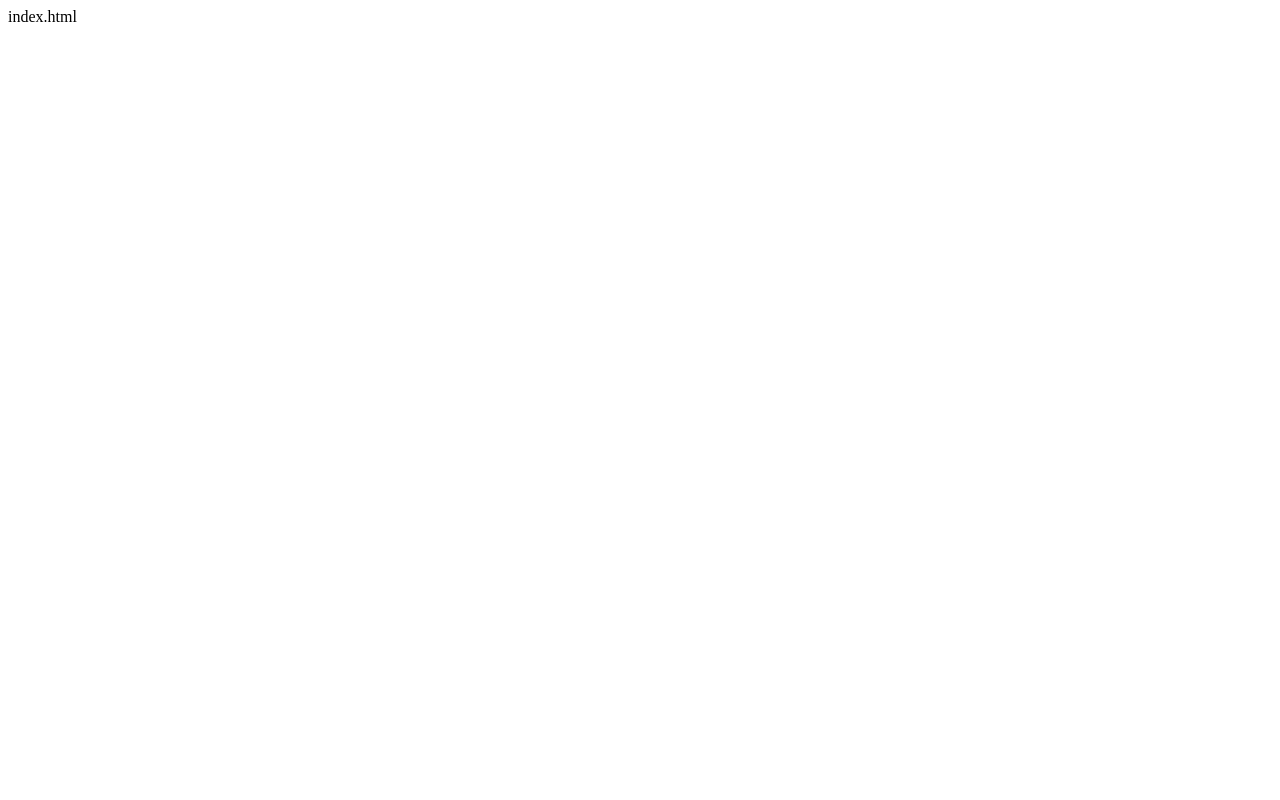
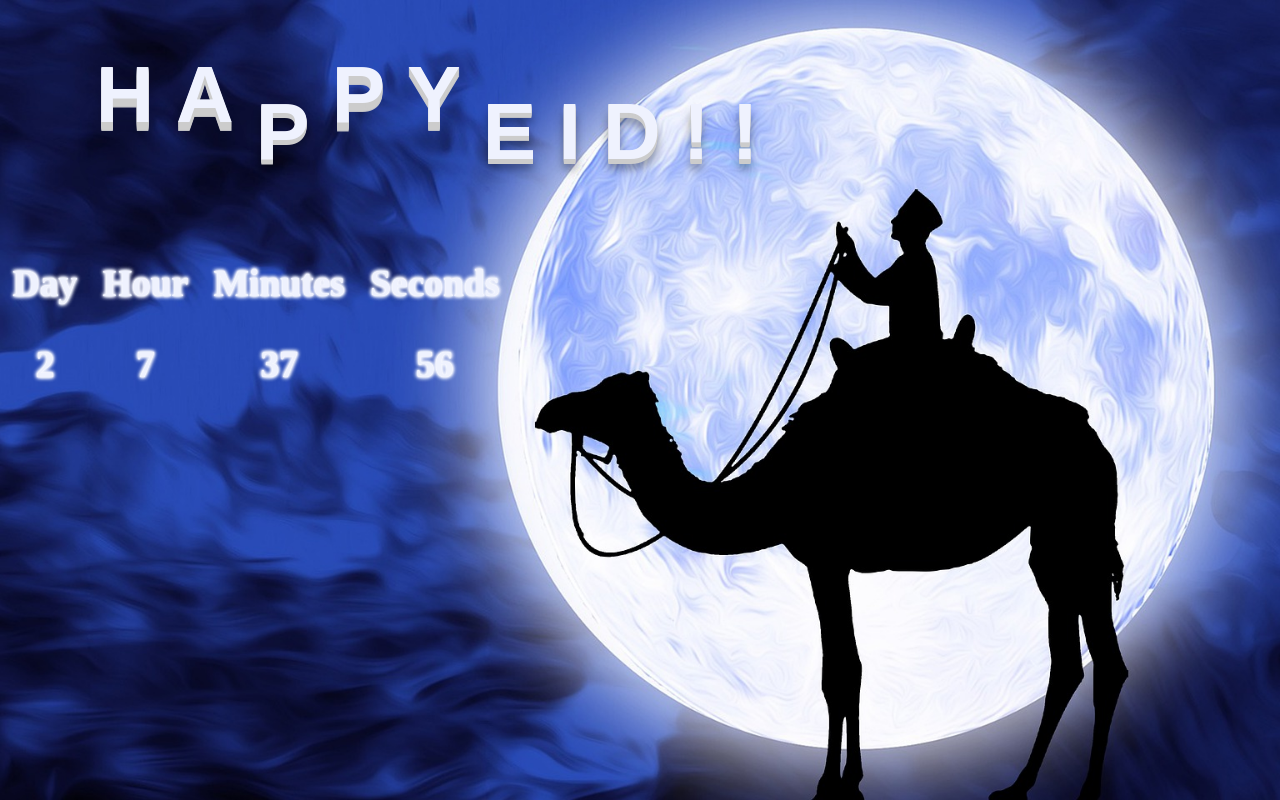
Before and after one commit to leonvita91/js-countdown, a Flask app: page / in a window 1280 px wide. Before the commit the page is almost empty. Run offline with Flask 3, Linux system fonts and the light colour scheme; some web fonts are replaced.

Commit message:
last update on flask-server

```diff
--- a/projectcamel/server.py
+++ b/projectcamel/server.py
@@ -1,11 +1,12 @@
 
-from flask import Flask
+
+
+from flask import Flask , render_template
 
 app = Flask(__name__)
-
 @app.route("/")
 def hello_world():
-    return "index.html"
+    return render_template('index.html')
 
 if __name__ == '__main__':
     app.run()
--- a/projectcamel/static/style.css
+++ b/projectcamel/static/style.css
@@ -69,7 +69,7 @@ body{
 
 
 html {
-    background: url(/happy_eid/img/eid.jpeg) no-repeat center center fixed;
+    background: url(/static/img/eid.jpeg) no-repeat center center fixed;
     -webkit-background-size: cover;
     -moz-background-size: cover;
     -o-background-size: cover;
--- a/projectcamel/templates/index.html
+++ b/projectcamel/templates/index.html
@@ -6,8 +6,9 @@
     <meta http-equiv="X-UA-Compatible" content="IE=edge">
     <meta name="viewport" content="width=device-width, initial-scale=1.0">
     <title>Happy Eid</title>
-    <link rel="stylesheet" href="/happy_eid/style.css">
-    <script defer src="/happy_eid/index.js"></script>
+    <link rel="stylesheet" href="/static/style.css">
+    <script defer src="/static/index.js"></script>
+
 </head>
 <body>
 
```
